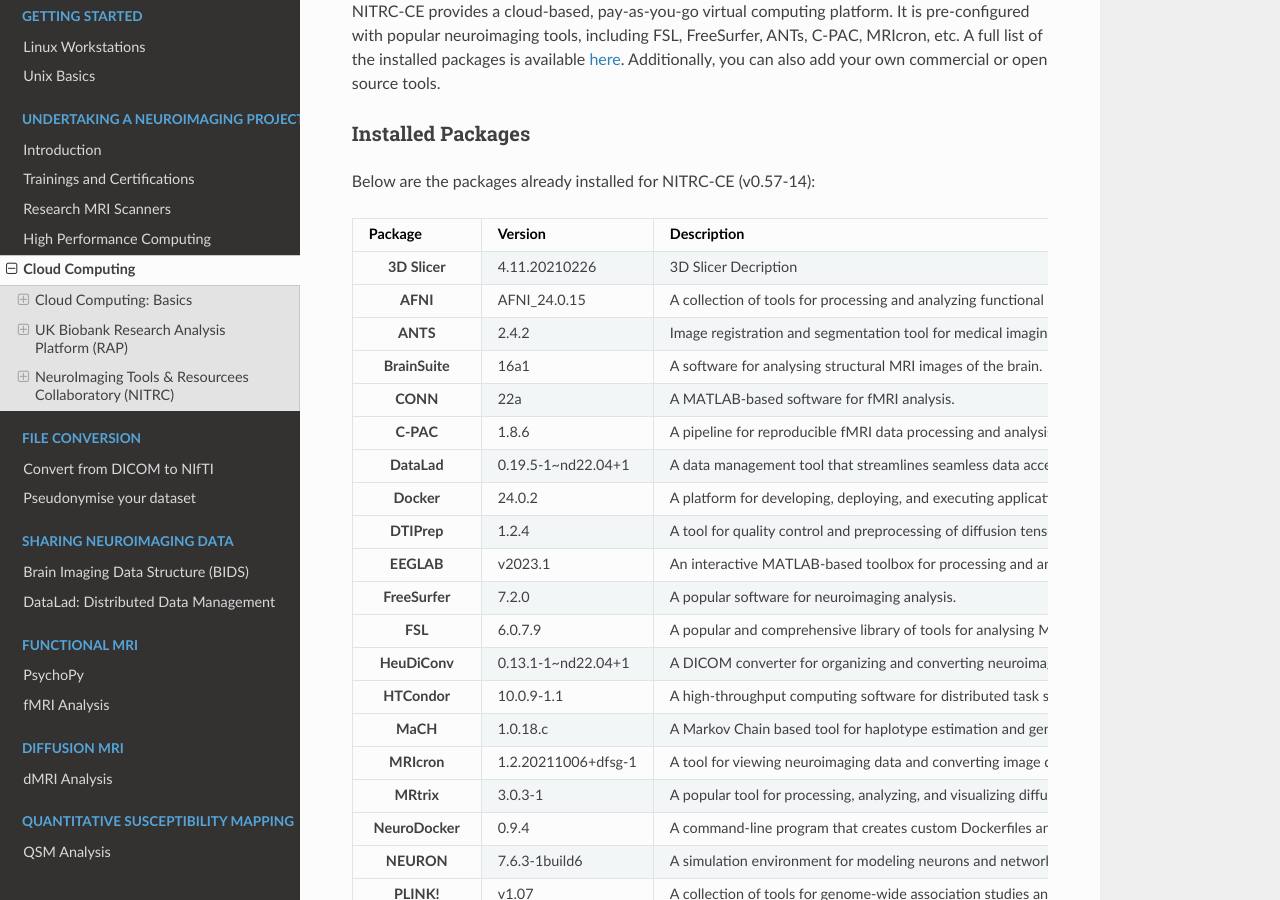
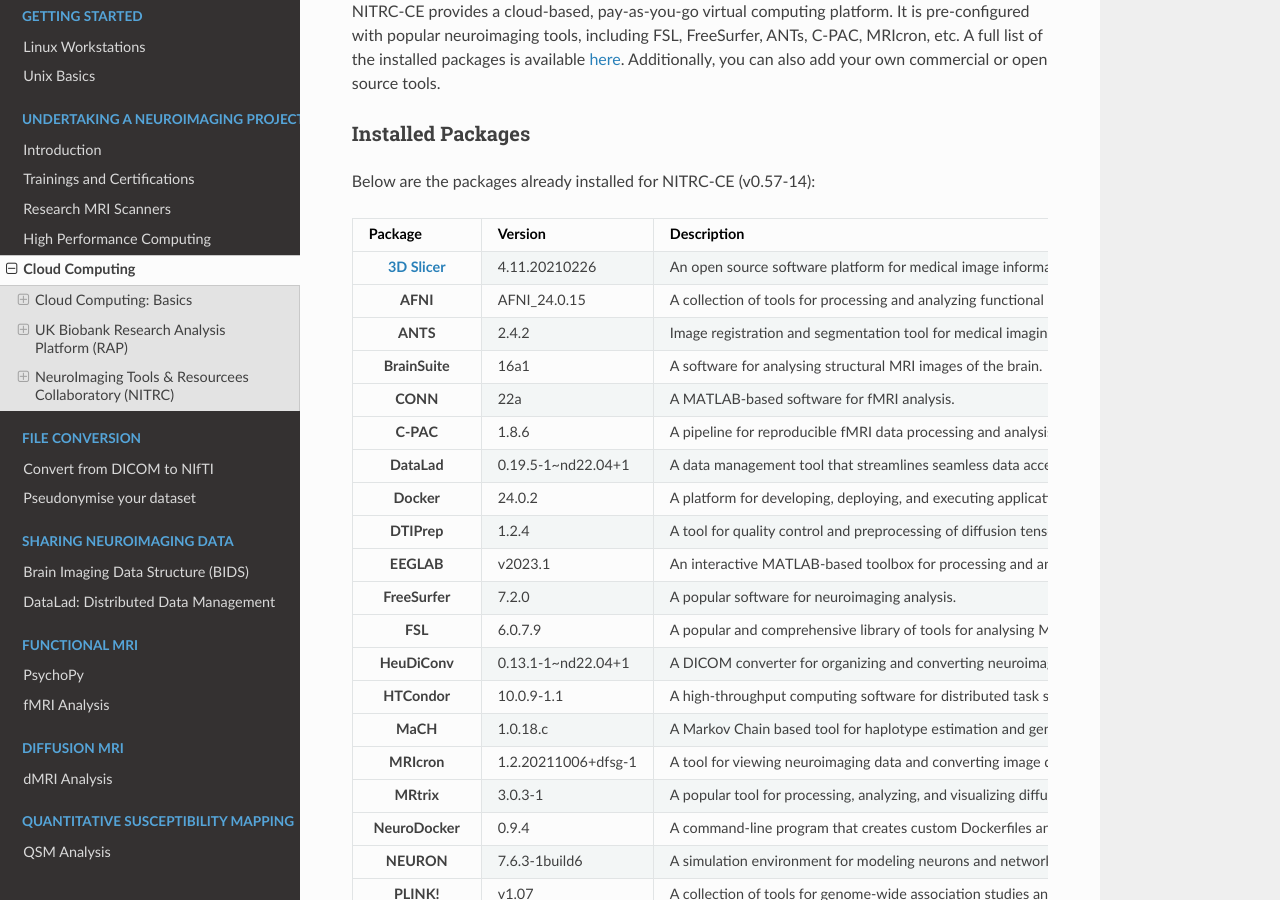
Before and after one commit to nhuneke/sotnir-handbook, a Sphinx documentation site: the page built from docs/projects-soton/cloud-computing.rst, in a window 1280 px wide and 900 px high, scrolled down 3252 px. Built offline with Sphinx 7.4.7 and the Read the Docs theme 3.1.0, drawn with Linux system fonts in a browser that asks for light colours; pages that are not in the unit, such as notebooks, are missing from menus.

Commit message:
Updated 3D Slicer

```diff
--- a/docs/projects-soton/cloud-computing.rst
+++ b/docs/projects-soton/cloud-computing.rst
@@ -135,9 +135,9 @@ Below are the packages already installed for NITRC-CE (v0.57-14):
     * - Package
       - Version
       - Description
-    * - 3D Slicer
+    * - `3D Slicer <https://www.slicer.org/>`_
       - 4.11.20210226
-      - 3D Slicer Decription
+      - An open source software platform for medical image informatics, image processing, and three-dimensional visualisation.
     * - AFNI
       - AFNI_24.0.15
       - A collection of tools for processing and analyzing functional MRI data.
```
